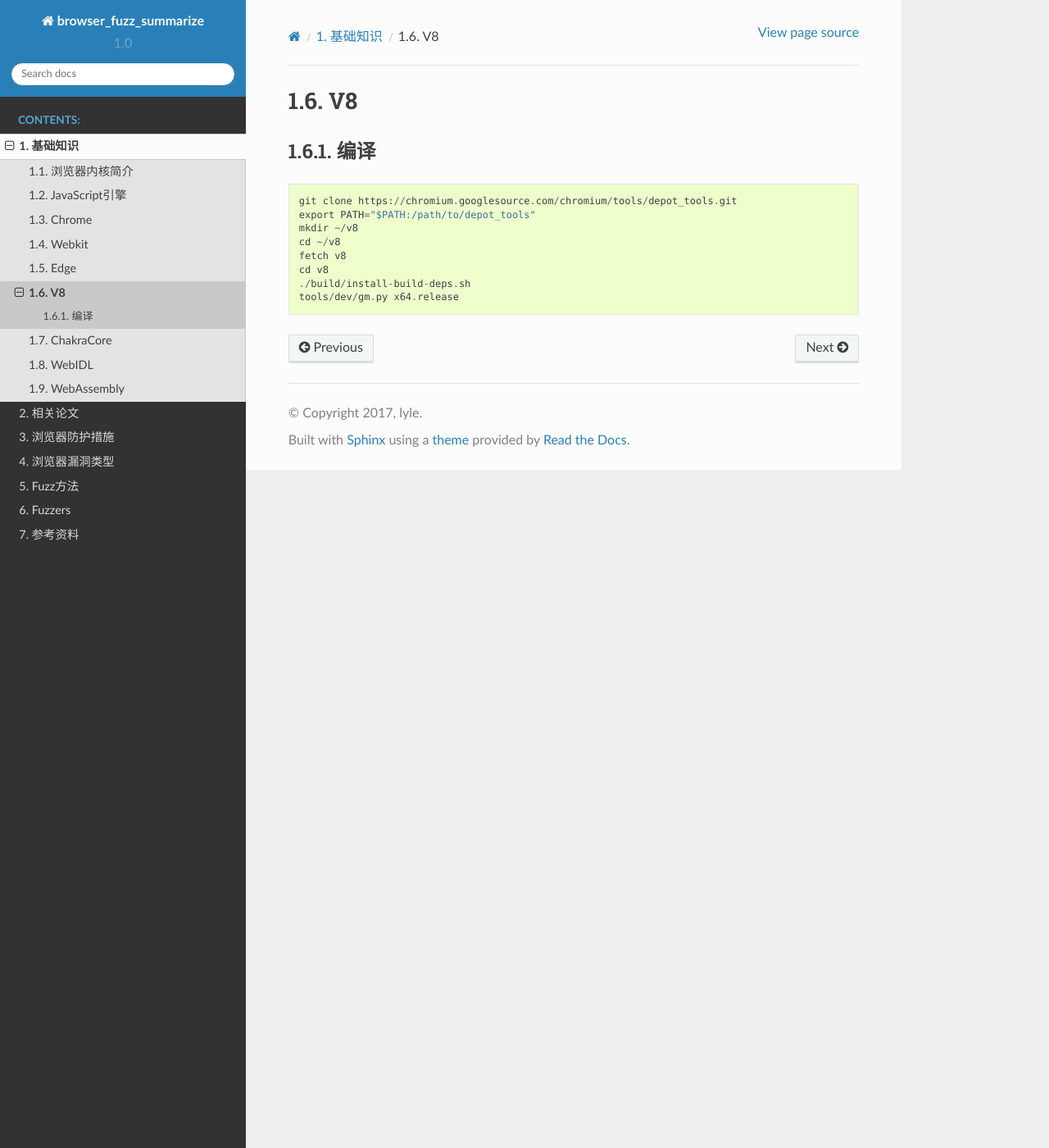
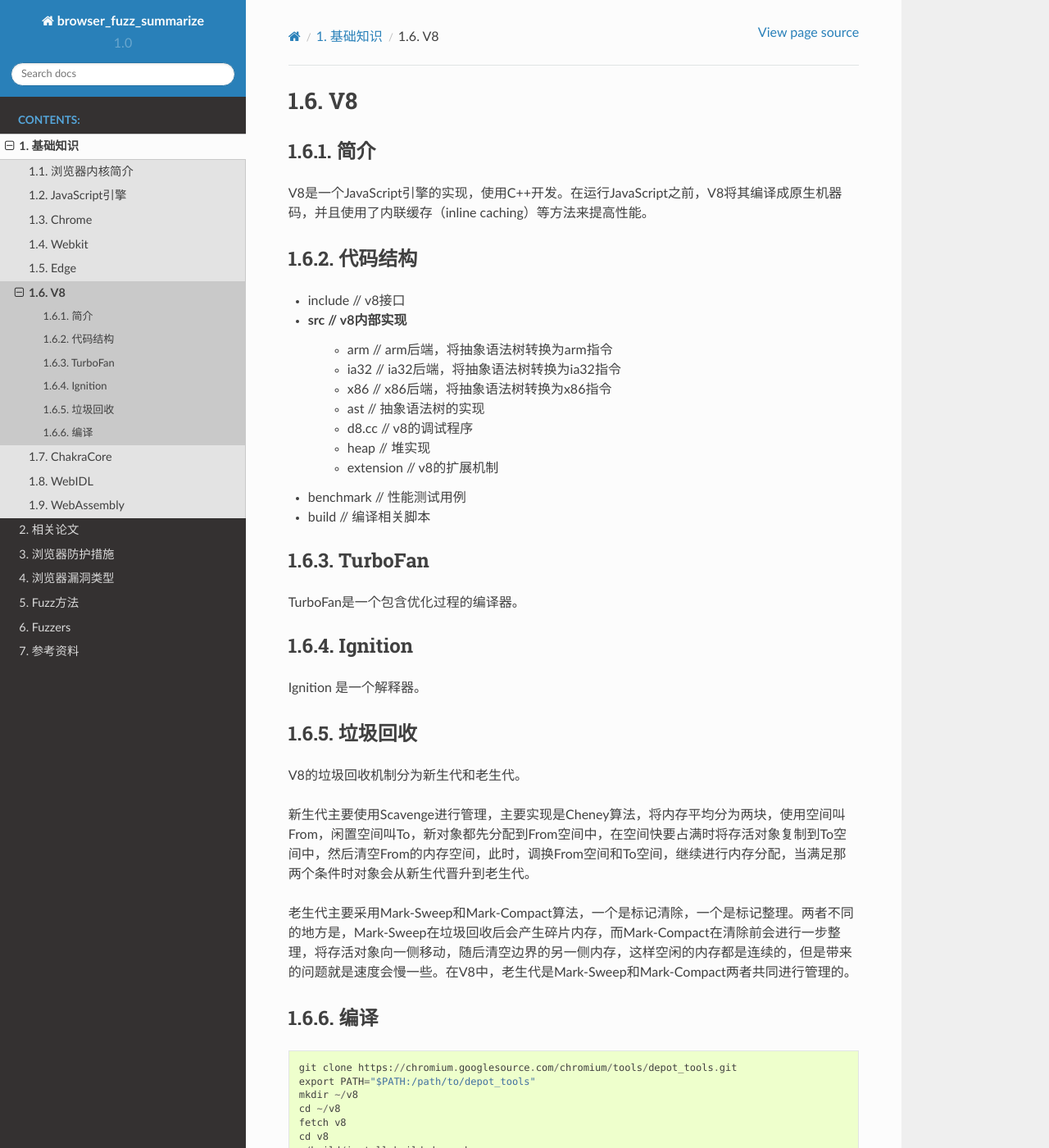
Before and after one commit to LyleMi/Browser-Fuzz-Summarize, a Sphinx documentation site: the page built from source/intro/v8.rst, in a window 1280 px wide and 1400 px high. Shown: the whole window at 82% size. Built offline with Sphinx 7.4.7 and the Read the Docs theme 2.0.0, drawn with Linux system fonts in a browser that asks for light colours.

Commit message:
update v8 document

```diff
--- a/source/intro/v8.rst
+++ b/source/intro/v8.rst
@@ -1,5 +1,39 @@
 V8
 ========================================
+
+简介
+----------------------------------------
+V8是一个JavaScript引擎的实现，使用C++开发。在运行JavaScript之前，V8将其编译成原生机器码，并且使用了内联缓存（inline caching）等方法来提高性能。
+
+代码结构
+----------------------------------------
+- include // v8接口
+- src // v8内部实现
+    - arm // arm后端，将抽象语法树转换为arm指令
+    - ia32 // ia32后端，将抽象语法树转换为ia32指令
+    - x86 // x86后端，将抽象语法树转换为x86指令
+    - ast // 抽象语法树的实现
+    - d8.cc // v8的调试程序
+    - heap // 堆实现
+    - extension // v8的扩展机制
+- benchmark // 性能测试用例
+- build // 编译相关脚本
+
+TurboFan
+----------------------------------------
+TurboFan是一个包含优化过程的编译器。
+
+Ignition
+----------------------------------------
+Ignition 是一个解释器。
+
+垃圾回收
+----------------------------------------
+V8的垃圾回收机制分为新生代和老生代。
+
+新生代主要使用Scavenge进行管理，主要实现是Cheney算法，将内存平均分为两块，使用空间叫From，闲置空间叫To，新对象都先分配到From空间中，在空间快要占满时将存活对象复制到To空间中，然后清空From的内存空间，此时，调换From空间和To空间，继续进行内存分配，当满足那两个条件时对象会从新生代晋升到老生代。
+
+老生代主要采用Mark-Sweep和Mark-Compact算法，一个是标记清除，一个是标记整理。两者不同的地方是，Mark-Sweep在垃圾回收后会产生碎片内存，而Mark-Compact在清除前会进行一步整理，将存活对象向一侧移动，随后清空边界的另一侧内存，这样空闲的内存都是连续的，但是带来的问题就是速度会慢一些。在V8中，老生代是Mark-Sweep和Mark-Compact两者共同进行管理的。
 
 编译
 ----------------------------------------
```
